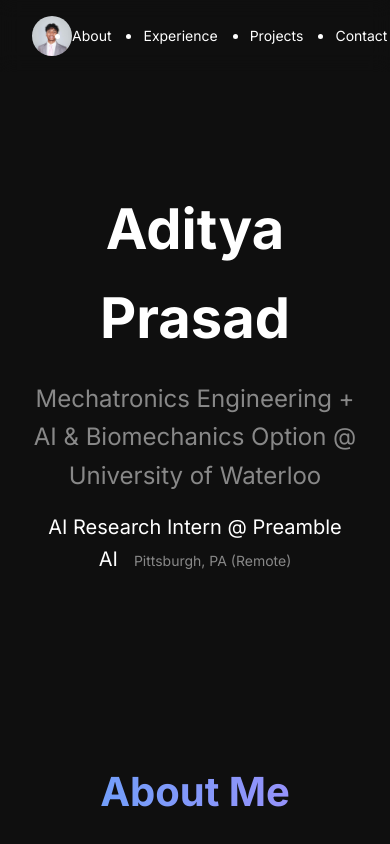
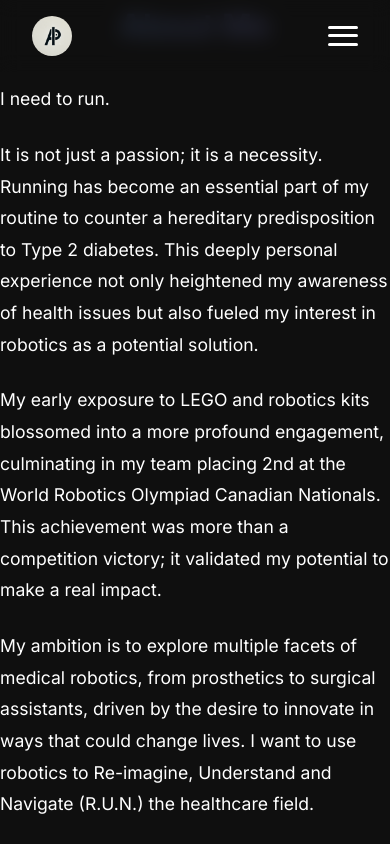
Before and after one commit to adiprasadd/portfolio, a React (Create React App) app: page /about in a window 390 px wide. Shown: the top 844 px of the page. Built offline with nearby package versions, Linux system fonts and the light colour scheme.

Commit message:
Added mobile support to make ui better on phones

```diff
--- a/package.json
+++ b/package.json
@@ -13,7 +13,8 @@
     "react-dom": "^19.0.0",
     "react-scripts": "5.0.1",
     "styled-components": "^6.1.13",
-    "web-vitals": "^4.2.4"
+    "web-vitals": "^4.2.4",
+    "react-router-dom": "^6.22.3"
   },
   "scripts": {
     "start": "react-scripts start",
--- a/src/App.css
+++ b/src/App.css
@@ -423,3 +423,75 @@ html {
 .company-logo:hover img {
   transform: scale(1.1);
 }
+
+/* Mobile menu styles */
+.mobile-menu-button {
+  display: none;
+  flex-direction: column;
+  justify-content: space-around;
+  width: 30px;
+  height: 25px;
+  background: transparent;
+  border: none;
+  cursor: pointer;
+  padding: 0;
+  z-index: 10;
+}
+
+.mobile-menu-button span {
+  width: 30px;
+  height: 3px;
+  background: var(--text);
+  border-radius: 10px;
+  transition: all 0.3s linear;
+}
+
+@media (max-width: 768px) {
+  .mobile-menu-button {
+    display: flex;
+  }
+
+  .nav-links {
+    position: fixed;
+    top: 0;
+    right: -100%;
+    height: 100vh;
+    width: 100%;
+    background: var(--bg);
+    flex-direction: column;
+    justify-content: center;
+    align-items: center;
+    transition: right 0.3s ease;
+    padding: 2rem;
+  }
+
+  .nav-links.active {
+    right: 0;
+  }
+
+  .nav-links li {
+    margin: 1rem 0;
+  }
+
+  .hero-title {
+    font-size: 2.5rem;
+  }
+
+  .hero-subtitle {
+    font-size: 1.2rem;
+  }
+
+  .experience-grid,
+  .projects-grid {
+    grid-template-columns: 1fr;
+    padding: 1rem;
+  }
+
+  .contact-form {
+    padding: 1rem;
+  }
+
+  .section-heading {
+    font-size: 2rem;
+  }
+}
--- a/src/App.js
+++ b/src/App.js
@@ -1,4 +1,5 @@
 import React from 'react';
+import { BrowserRouter as Router, Routes, Route } from 'react-router-dom';
 import Navbar from './components/Navbar';
 import Hero from './components/Hero';
 import About from './components/About';
@@ -10,17 +11,25 @@ import './App.css';
 
 function App() {
   return (
+    <Router>
       <div className="App">
         <Navbar />
         <main>
+          <Routes>
+            <Route path="/about" element={<About />} />
+            <Route path="/" element={
+              <>
                 <Hero />
-        <About />
                 <Experience />
                 <Projects />
                 <Contact />
+              </>
+            } />
+          </Routes>
         </main>
         <Footer />
       </div>
+    </Router>
   );
 }
 
--- a/src/components/Navbar.js
+++ b/src/components/Navbar.js
@@ -1,7 +1,9 @@
 import React, { useState, useEffect } from 'react';
+import { Link } from 'react-router-dom';
 
 function Navbar() {
   const [isScrolled, setIsScrolled] = useState(false);
+  const [isMenuOpen, setIsMenuOpen] = useState(false);
 
   useEffect(() => {
     const handleScroll = () => {
@@ -15,14 +17,22 @@ function Navbar() {
   return (
     <nav className={`navbar ${isScrolled ? 'scrolled' : ''}`}>
       <div className="nav-content">
-        <div className="logo">
-          <img src="/profile.jpg" alt="Aditya Prasad" className="logo-image" />
-        </div>
-        <ul className="nav-links">
-          <li><a href="#about">About</a></li>
-          <li><a href="#experience">Experience</a></li>
-          <li><a href="#projects">Projects</a></li>
-          <li><a href="#contact">Contact</a></li>
+        <Link to="/" className="logo">
+          <img src="/logo.png" alt="Logo" className="logo-image" />
+        </Link>
+        <button
+          className="mobile-menu-button"
+          onClick={() => setIsMenuOpen(!isMenuOpen)}
+        >
+          <span></span>
+          <span></span>
+          <span></span>
+        </button>
+        <ul className={`nav-links ${isMenuOpen ? 'active' : ''}`}>
+          <li><Link to="/about">About</Link></li>
+          <li><a href="/#experience">Experience</a></li>
+          <li><a href="/#projects">Projects</a></li>
+          <li><a href="/#contact">Contact</a></li>
         </ul>
       </div>
     </nav>
```
Lines whose indentation alone changed are shown as unchanged.
